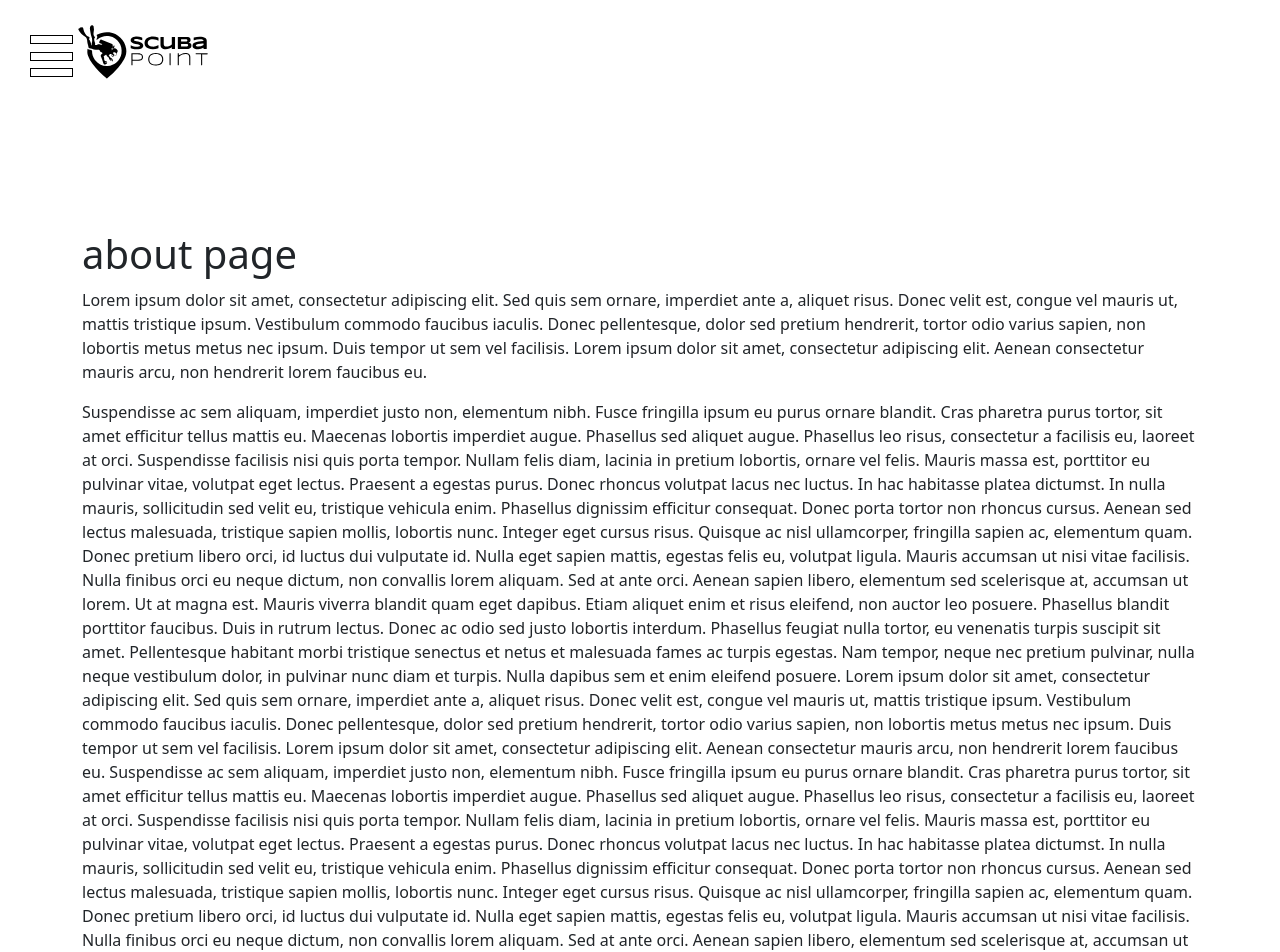
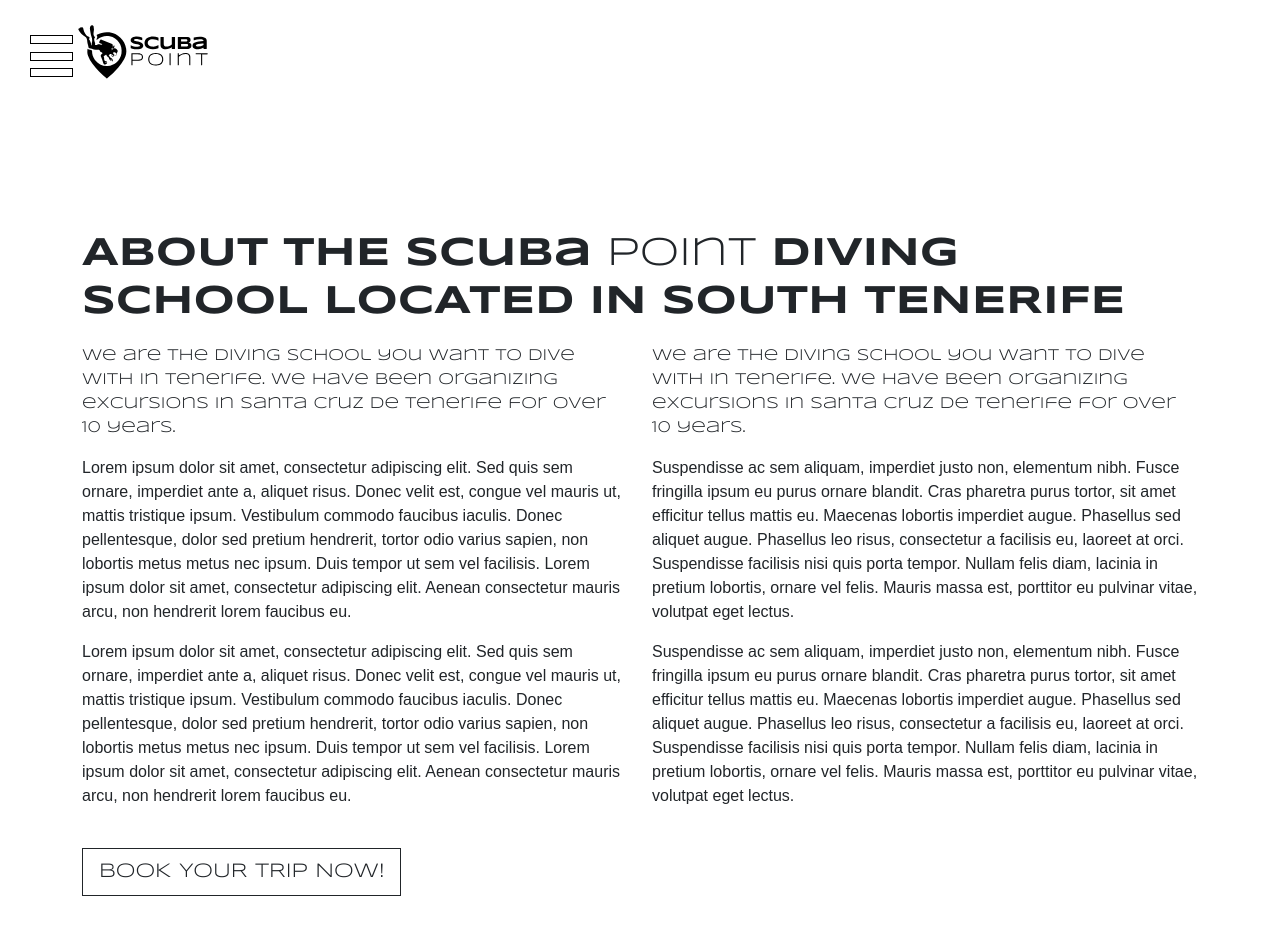
Before and after one commit to Artchibald/scuba-point, a React (Create React App) app: page /projects/scuba-point/about in a window 1280 px wide. Shown: the top 952 px of the page. Built offline with nearby package versions, Linux system fonts and the light colour scheme.

Commit message:
internals

```diff
--- a/src/App.tsx
+++ b/src/App.tsx
@@ -9,9 +9,10 @@ function App() {
     <div className="App">
       <main>
         <AnimatedRoutes />
+        <Footer />
       </main>
       <Nav />
-      <Footer />
+
 
     </div>
   );
--- a/src/assets/css/Nav.scss
+++ b/src/assets/css/Nav.scss
@@ -1,4 +1,4 @@
-@import url('https://fonts.googleapis.com/css2?family=Kanit:wght@100;500;900&display=swap');
+@import './../css/fonts.scss';
 header {
     position: absolute;
     top: 0;
@@ -165,8 +165,7 @@ header {
         h3 {
             padding: 108px 20px 20px 32px;
             margin: 0;
-            font-family: 'Kanit', Arial;
-            font-weight: 500;
+            font-weight: 700;
             font-size: 24px;
             letter-spacing: 1px;
             text-align: left;
@@ -179,8 +178,7 @@ header {
             border-bottom: 1px solid black;
             padding: 20px 20px 20px 32px;
             display: block;
-            font-family: 'Kanit', Arial;
-            font-weight: 00;
+            font-weight: 700;
             // font-size: 18px;
             font-size: 18px;
             letter-spacing: 1px;
--- a/src/assets/css/Wrapper.scss
+++ b/src/assets/css/Wrapper.scss
@@ -1,4 +1,12 @@
+@import 'fonts.scss';
 .wrapper {
     margin-top: 200px;
     margin-bottom: 200px;
+    position: relative;
+    top: 0;
+    left: 0;
+    width: 100%;
+    height: 100%;
+    right: 0;
+    bottom: 0;
 }
--- /dev/null
+++ b/src/assets/css/fonts.scss
@@ -0,0 +1,49 @@
+@import url('https://fonts.googleapis.com/css2?family=Syncopate:wght@400;700&display=swap');
+h1,
+h2,
+h3,
+h4,
+h4,
+.h1,
+.h2,
+.h3,
+.h4,
+.h4,
+button,
+header #main-menu a,
+header #main-menu h3 {
+    font-family: 'Syncopate', sans-serif;
+    font-weight: 700;
+    span {
+        font-weight: 400;
+    }
+}
+
+p.special_p,
+div {
+    font-family: 'Syncopate', sans-serif;
+    font-weight: 400;
+}
+
+p {
+    font-family: Arial, Helvetica, sans-serif;
+}
+
+button.btn {
+    border-radius: 0;
+}
+
+.btn-outline-dark {
+    background-color: #fff
+}
+
+input.form-control,
+textarea.form-control {
+    border-radius: 0;
+    padding-top: 20px;
+    padding-bottom: 20px;
+}
+
+button.btn-close {
+    font-size: 40px;
+}
--- /dev/null
+++ b/src/assets/css/modal.scss
@@ -0,0 +1,5 @@
+.modal {
+    .modal-content {
+        border-radius: 0;
+    }
+}
--- a/src/assets/js/About.tsx
+++ b/src/assets/js/About.tsx
@@ -1,10 +1,13 @@
 
 import React from 'react'
 import { motion } from 'framer-motion'
+import BookingsModal from "./BookingsModal"
 import Container from 'react-bootstrap/Container';
+import Row from 'react-bootstrap/Row';
 import 'bootstrap/dist/css/bootstrap.min.css';
 import './../css/Wrapper.scss'
 function About() {
+
  return (
   <motion.div
    className="wrapper"
@@ -12,21 +15,41 @@ function About() {
    animate={{ width: "100%" }}
    exit={{ transform: "translate(100%, 0)", transition: { duration: 0.5 } }}
   >
-   <div>
-    <Container>
-
-
+   <Container>
+    <Row>
      <motion.div
+      className='mb-2 col-12'
       initial={{ opacity: 0 }}
       animate={{
        y: 30,
        opacity: 1,
        position: "relative",
+       transition: { duration: 0.5, delay: 0.5 }
+      }}
+     ><span className="h1 mb-5">ABOUT THE scuba
+       <motion.span
+        initial={{ opacity: 0 }}
+        animate={{
+         y: 60,
+         opacity: 1,
+         position: "relative",
+         transition: { duration: 2.5, delay: 0.5 }
+        }}
+       >&nbsp;point&nbsp;</motion.span>
+       DIVING SCHOOL LOCATED IN SOUTH TENERIFE</span> </motion.div>
+
+     <motion.p
+      className='col-xs-12 col-md-6 special_p'
+      initial={{ opacity: 0 }}
+      animate={{
+       y: 40,
+       opacity: 1,
+       position: "relative",
        transition: { duration: 0.75, delay: 0.75 }
       }}
-     ><span className="h1">about page</span> </motion.div>
-
+     >We are the diving school you want to dive with in Tenerife. We have been organizing excursions in Santa Cruz de Tenerife for over 10 years.</motion.p>
      <motion.p
+      className='col-xs-12 col-md-6 special_p'
       initial={{ opacity: 0 }}
       animate={{
        y: 40,
@@ -34,10 +57,10 @@ function About() {
        position: "relative",
        transition: { duration: 1, delay: 1 }
       }}
-     >Lorem ipsum dolor sit amet, consectetur adipiscing elit. Sed quis sem ornare, imperdiet ante a, aliquet risus. Donec velit est, congue vel mauris ut, mattis tristique ipsum. Vestibulum commodo faucibus iaculis. Donec pellentesque, dolor sed pretium hendrerit, tortor odio varius sapien, non lobortis metus metus nec ipsum. Duis tempor ut sem vel facilisis. Lorem ipsum dolor sit amet, consectetur adipiscing elit. Aenean consectetur mauris arcu, non hendrerit lorem faucibus eu.
-     </motion.p>
+     >
+      We are the diving school you want to dive with in Tenerife. We have been organizing excursions in Santa Cruz de Tenerife for over 10 years.</motion.p>
      <motion.p
-      className="header"
+      className='col-xs-12 col-md-6'
       initial={{ opacity: 0 }}
       animate={{
        y: 40,
@@ -45,26 +68,60 @@ function About() {
        position: "relative",
        transition: { duration: 1.25, delay: 1.25 }
       }}
+     >Lorem ipsum dolor sit amet, consectetur adipiscing elit. Sed quis sem ornare, imperdiet ante a, aliquet risus. Donec velit est, congue vel mauris ut, mattis tristique ipsum. Vestibulum commodo faucibus iaculis. Donec pellentesque, dolor sed pretium hendrerit, tortor odio varius sapien, non lobortis metus metus nec ipsum. Duis tempor ut sem vel facilisis. Lorem ipsum dolor sit amet, consectetur adipiscing elit. Aenean consectetur mauris arcu, non hendrerit lorem faucibus eu.
+     </motion.p>
+     <motion.p
+      className='col-xs-12 col-md-6'
+      initial={{ opacity: 0 }}
+      animate={{
+       y: 40,
+       opacity: 1,
+       position: "relative",
+       transition: { duration: 1.5, delay: 1.5 }
+      }}
      >
-      Suspendisse ac sem aliquam, imperdiet justo non, elementum nibh. Fusce fringilla ipsum eu purus ornare blandit. Cras pharetra purus tortor, sit amet efficitur tellus mattis eu. Maecenas lobortis imperdiet augue. Phasellus sed aliquet augue. Phasellus leo risus, consectetur a facilisis eu, laoreet at orci. Suspendisse facilisis nisi quis porta tempor. Nullam felis diam, lacinia in pretium lobortis, ornare vel felis. Mauris massa est, porttitor eu pulvinar vitae, volutpat eget lectus. Praesent a egestas purus. Donec rhoncus volutpat lacus nec luctus. In hac habitasse platea dictumst. In nulla mauris, sollicitudin sed velit eu, tristique vehicula enim.
-
-      Phasellus dignissim efficitur consequat. Donec porta tortor non rhoncus cursus. Aenean sed lectus malesuada, tristique sapien mollis, lobortis nunc. Integer eget cursus risus. Quisque ac nisl ullamcorper, fringilla sapien ac, elementum quam. Donec pretium libero orci, id luctus dui vulputate id. Nulla eget sapien mattis, egestas felis eu, volutpat ligula. Mauris accumsan ut nisi vitae facilisis. Nulla finibus orci eu neque dictum, non convallis lorem aliquam. Sed at ante orci. Aenean sapien libero, elementum sed scelerisque at, accumsan ut lorem.
-
-      Ut at magna est. Mauris viverra blandit quam eget dapibus. Etiam aliquet enim et risus eleifend, non auctor leo posuere. Phasellus blandit porttitor faucibus. Duis in rutrum lectus. Donec ac odio sed justo lobortis interdum. Phasellus feugiat nulla tortor, eu venenatis turpis suscipit sit amet. Pellentesque habitant morbi tristique senectus et netus et malesuada fames ac turpis egestas. Nam tempor, neque nec pretium pulvinar, nulla neque vestibulum dolor, in pulvinar nunc diam et turpis. Nulla dapibus sem et enim eleifend posuere.
-
-
-      Lorem ipsum dolor sit amet, consectetur adipiscing elit. Sed quis sem ornare, imperdiet ante a, aliquet risus. Donec velit est, congue vel mauris ut, mattis tristique ipsum. Vestibulum commodo faucibus iaculis. Donec pellentesque, dolor sed pretium hendrerit, tortor odio varius sapien, non lobortis metus metus nec ipsum. Duis tempor ut sem vel facilisis. Lorem ipsum dolor sit amet, consectetur adipiscing elit. Aenean consectetur mauris arcu, non hendrerit lorem faucibus eu.
-
-      Suspendisse ac sem aliquam, imperdiet justo non, elementum nibh. Fusce fringilla ipsum eu purus ornare blandit. Cras pharetra purus tortor, sit amet efficitur tellus mattis eu. Maecenas lobortis imperdiet augue. Phasellus sed aliquet augue. Phasellus leo risus, consectetur a facilisis eu, laoreet at orci. Suspendisse facilisis nisi quis porta tempor. Nullam felis diam, lacinia in pretium lobortis, ornare vel felis. Mauris massa est, porttitor eu pulvinar vitae, volutpat eget lectus. Praesent a egestas purus. Donec rhoncus volutpat lacus nec luctus. In hac habitasse platea dictumst. In nulla mauris, sollicitudin sed velit eu, tristique vehicula enim.
-
-      Phasellus dignissim efficitur consequat. Donec porta tortor non rhoncus cursus. Aenean sed lectus malesuada, tristique sapien mollis, lobortis nunc. Integer eget cursus risus. Quisque ac nisl ullamcorper, fringilla sapien ac, elementum quam. Donec pretium libero orci, id luctus dui vulputate id. Nulla eget sapien mattis, egestas felis eu, volutpat ligula. Mauris accumsan ut nisi vitae facilisis. Nulla finibus orci eu neque dictum, non convallis lorem aliquam. Sed at ante orci. Aenean sapien libero, elementum sed scelerisque at, accumsan ut lorem.
-
-      Ut at magna est. Mauris viverra blandit quam eget dapibus. Etiam aliquet enim et risus eleifend, non auctor leo posuere. Phasellus blandit porttitor faucibus. Duis in rutrum lectus. Donec ac odio sed justo lobortis interdum. Phasellus feugiat nulla tortor, eu venenatis turpis suscipit sit amet. Pellentesque habitant morbi tristique senectus et netus et malesuada fames ac turpis egestas. Nam tempor, neque nec pretium pulvinar, nulla neque vestibulum dolor, in pulvinar nunc diam et turpis. Nulla dapibus sem et enim eleifend posuere.
+      Suspendisse ac sem aliquam, imperdiet justo non, elementum nibh. Fusce fringilla ipsum eu purus ornare blandit. Cras pharetra purus tortor, sit amet efficitur tellus mattis eu. Maecenas lobortis imperdiet augue. Phasellus sed aliquet augue. Phasellus leo risus, consectetur a facilisis eu, laoreet at orci. Suspendisse facilisis nisi quis porta tempor. Nullam felis diam, lacinia in pretium lobortis, ornare vel felis. Mauris massa est, porttitor eu pulvinar vitae, volutpat eget lectus.
+     </motion.p>
+     <motion.p
+      className='col-xs-12 col-md-6'
+      initial={{ opacity: 0 }}
+      animate={{
+       y: 40,
+       opacity: 1,
+       position: "relative",
+       transition: { duration: 1.75, delay: 1.75 }
+      }}
+     >Lorem ipsum dolor sit amet, consectetur adipiscing elit. Sed quis sem ornare, imperdiet ante a, aliquet risus. Donec velit est, congue vel mauris ut, mattis tristique ipsum. Vestibulum commodo faucibus iaculis. Donec pellentesque, dolor sed pretium hendrerit, tortor odio varius sapien, non lobortis metus metus nec ipsum. Duis tempor ut sem vel facilisis. Lorem ipsum dolor sit amet, consectetur adipiscing elit. Aenean consectetur mauris arcu, non hendrerit lorem faucibus eu.
+     </motion.p>
+     <motion.p
+      className='col-xs-12 col-md-6'
+      initial={{ opacity: 0 }}
+      animate={{
+       y: 40,
+       opacity: 1,
+       position: "relative",
+       transition: { duration: 2, delay: 2 }
+      }}
+     >
+      Suspendisse ac sem aliquam, imperdiet justo non, elementum nibh. Fusce fringilla ipsum eu purus ornare blandit. Cras pharetra purus tortor, sit amet efficitur tellus mattis eu. Maecenas lobortis imperdiet augue. Phasellus sed aliquet augue. Phasellus leo risus, consectetur a facilisis eu, laoreet at orci. Suspendisse facilisis nisi quis porta tempor. Nullam felis diam, lacinia in pretium lobortis, ornare vel felis. Mauris massa est, porttitor eu pulvinar vitae, volutpat eget lectus.
 
      </motion.p>
-    </Container>
+     <motion.div
+      className='col-xs-12 col-md-6'
+      initial={{ opacity: 0 }}
+      animate={{
+       y: 40,
+       opacity: 1,
+       position: "relative",
+       transition: { duration: 2.25, delay: 2.25 }
+      }}
+     >
+      <br />
+      <BookingsModal />
+     </motion.div>
+    </Row>
+   </Container>
 
-   </div>
   </motion.div >
  )
 }
--- /dev/null
+++ b/src/assets/js/BookingForm.tsx
@@ -0,0 +1,36 @@
+import React from 'react'
+import 'bootstrap/dist/css/bootstrap.min.css';
+function Gallery() {
+ return (
+  <
+   >
+   <form target="_blank" action="https://formsubmit.co/archie@archibaldbutler.com" method="POST">
+    <div className="form-group">
+     <div className="form-row">
+      <div className="col mb-3">
+       <input type="text" name="name" className="form-control" placeholder="Name" required />
+      </div>
+      <div className="col mb-3">
+       <input type="text" name="numberOfPeople" className="form-control" placeholder="Number of people" required />
+      </div>
+      <div className="col mb-3">
+       <input type="text" name="dateAndTime" className="form-control" placeholder="Date and time you want to go" required />
+      </div>
+      <div className="col mb-3">
+       <input type="text" name="telephone" className="form-control" placeholder="Telephone (inc. country code)" required />
+      </div>
+      <div className="col mb-3">
+       <input type="email" name="email" className="form-control" placeholder="Email" required />
+      </div>
+     </div>
+    </div>
+    <div className="form-group">
+     <textarea placeholder="Your Message" className="form-control mb-3" name="message" required></textarea>
+    </div>
+    <button type="submit" className="btn btn-lg btn-dark btn-block">Submit Form</button>
+   </form>
+  </>
+ )
+}
+
+export default Gallery
--- /dev/null
+++ b/src/assets/js/BookingsModal.tsx
@@ -0,0 +1,34 @@
+import React, { useState } from 'react';
+import Button from 'react-bootstrap/Button';
+import Modal from 'react-bootstrap/Modal';
+import BookingForm from "./BookingForm"
+import 'bootstrap/dist/css/bootstrap.min.css';
+function BookingsModal() {
+    const [show, setShow] = useState(false);
+
+    const handleClose = () => setShow(false);
+    const handleShow = () => setShow(true);
+    return (
+        <>
+            <Button variant="primary" className="btn btn-outline-dark btn-lg" onClick={handleShow}>
+                BOOK YOUR TRIP NOW!
+            </Button>
+
+            <Modal
+                show={show}
+                onHide={handleClose}
+                backdrop="static"
+                keyboard={false}
+            >
+                <Modal.Header closeButton>
+                    <Modal.Title><h2 className='mt-3'>BOOK NOW</h2></Modal.Title>
+                </Modal.Header>
+                <Modal.Body>
+                    <BookingForm />
+                </Modal.Body>
+            </Modal>
+        </>
+    )
+}
+
+export default BookingsModal
```
Also changed, not shown: src/assets/fonts/syncopate-bold-webfont.woff (added), src/assets/fonts/syncopate-regular-webfont.woff (added).
